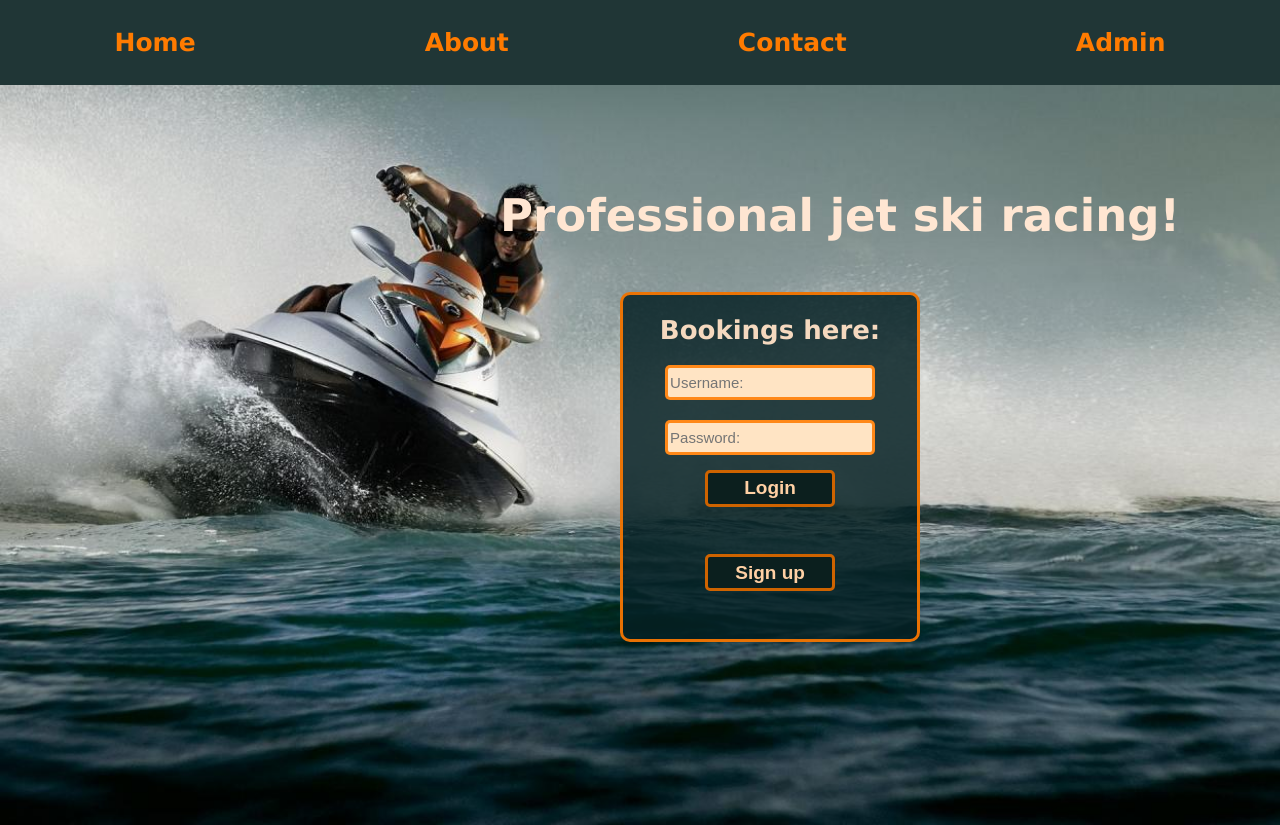
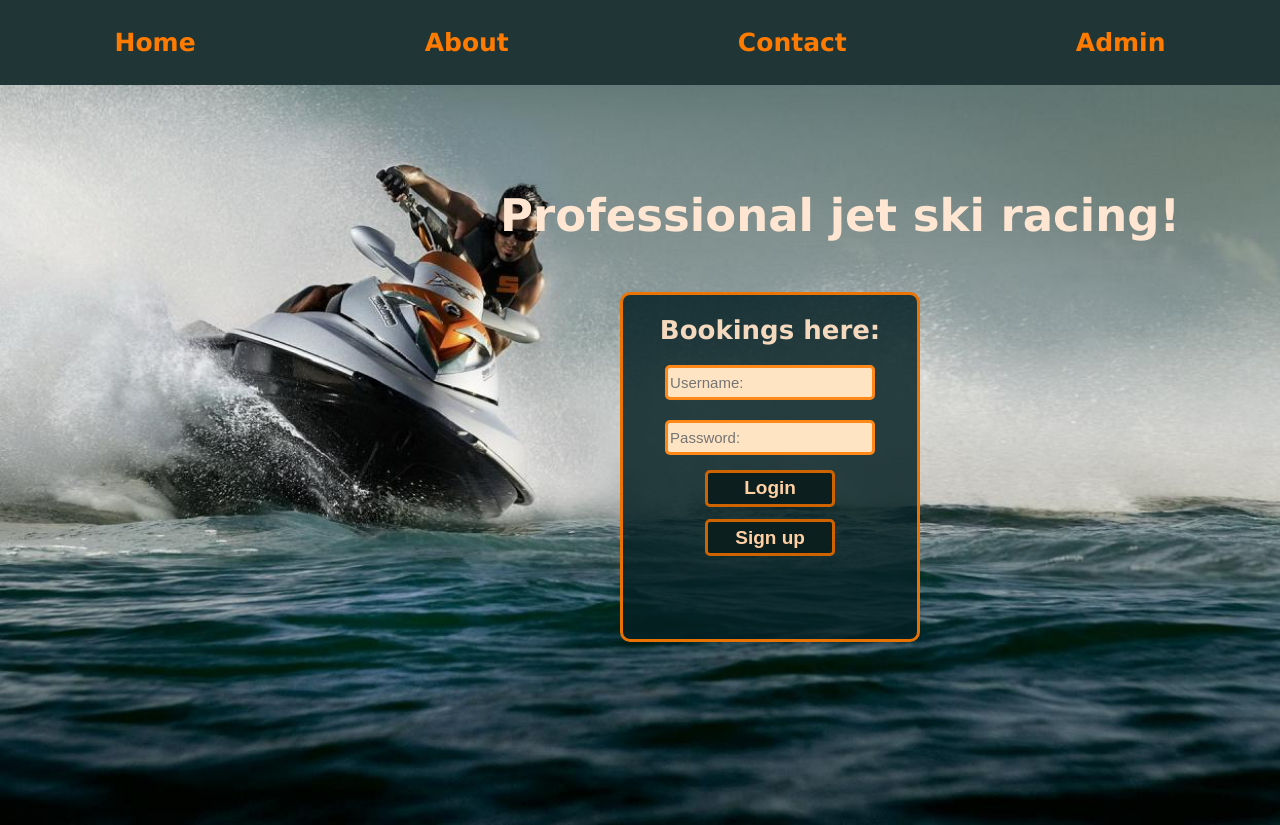
Before and after one commit to alexnmc/appointment-booking, a React (Create React App) app in the folder client/: page / in a window 1280 px wide. Built offline with nearby package versions, Linux system fonts and the light colour scheme.

Commit message:
responsive design

```diff
--- a/client/src/style.css
+++ b/client/src/style.css
@@ -87,7 +87,7 @@
 
 
 .signupButton{
-    margin-top: -70px;
+    margin-top: -105px;
 
 }
 
```
